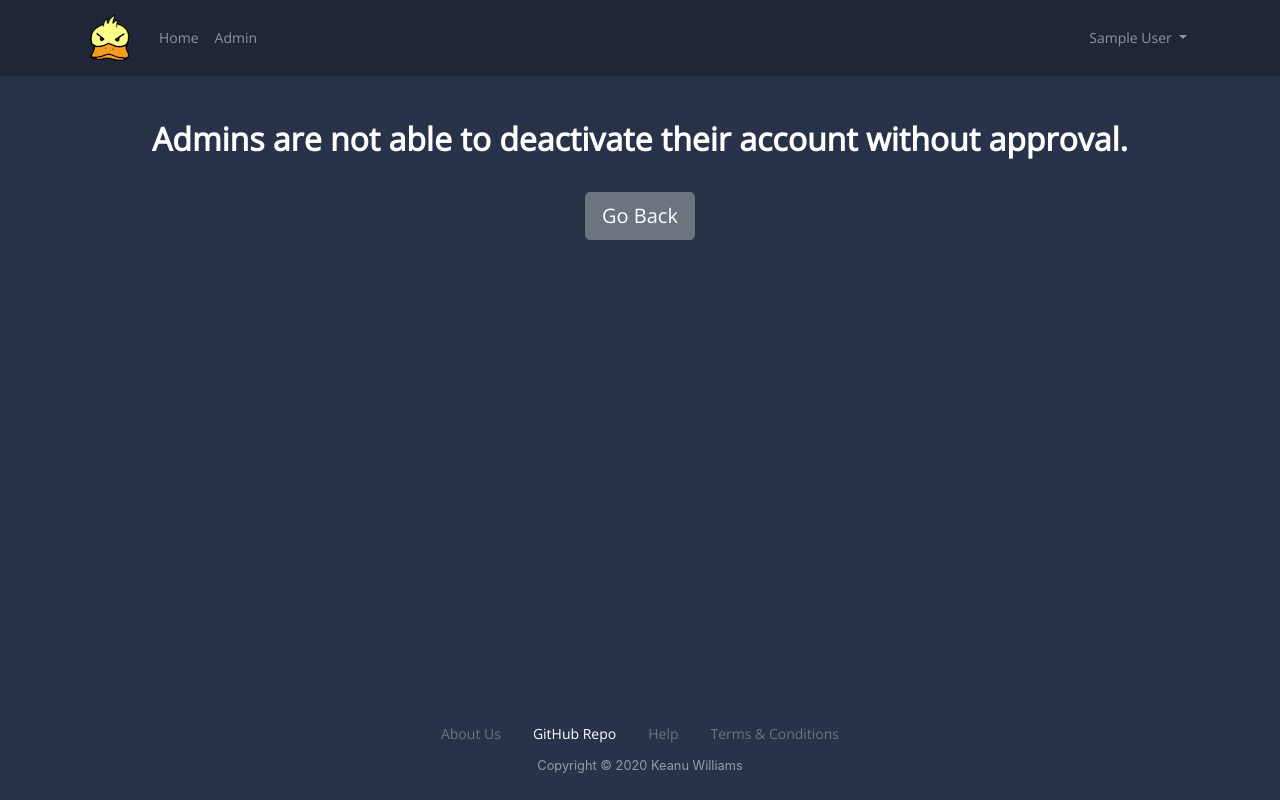
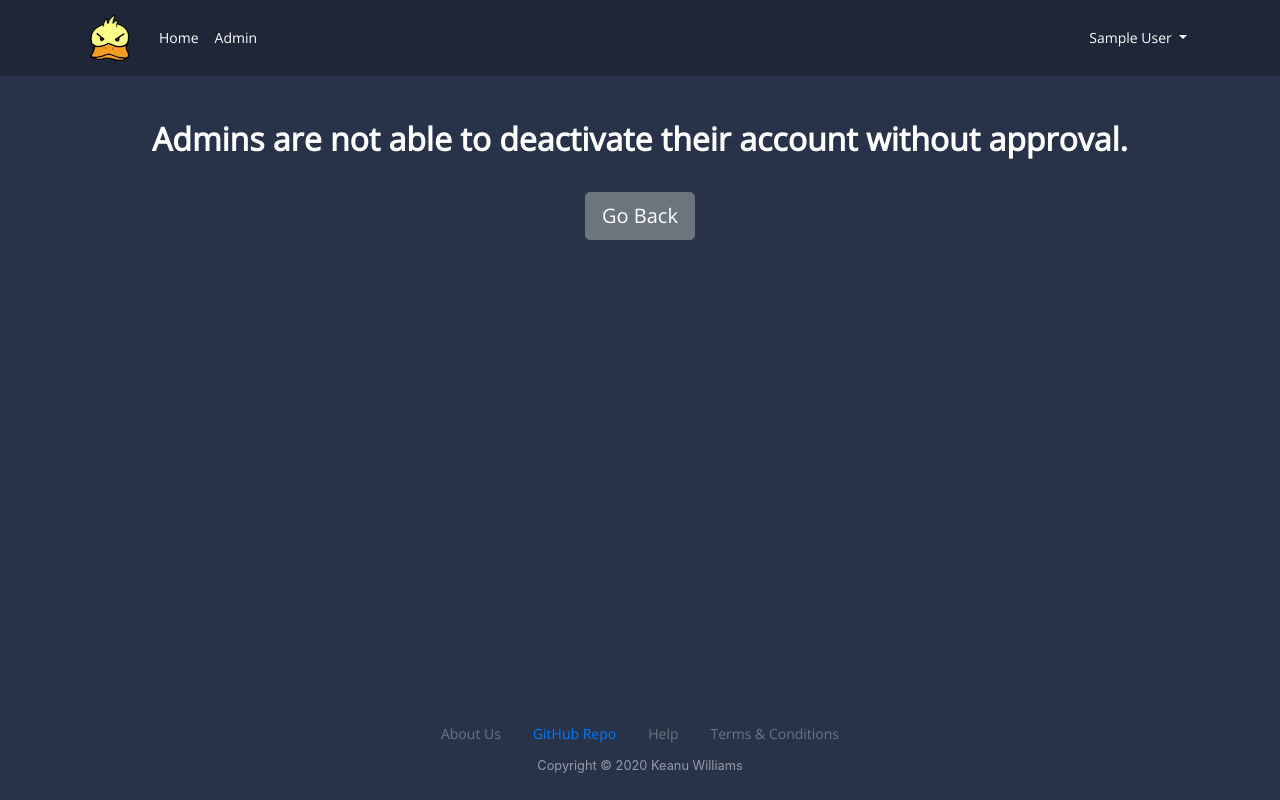
Before and after one commit to keanuwilliams/Billed-Fitness-Log, a Django app: page /deactivate/ in a window 1280 px wide. Run offline with Django 3.2, Linux system fonts and the light colour scheme; the visitor is signed in with stand-in values (Sample User, id 1); some libraries are stand-ins or nearby versions.

Commit message:
Made links in NavBar white

```diff
--- a/bfl/users/static/users/main.css
+++ b/bfl/users/static/users/main.css
@@ -30,11 +30,11 @@
 }
 
 /* Links */
-.nav-link, .dropdown-toggle {
+#navbar-link, .dropdown-toggle {
   color: white;
 }
 
-.nav-link:hover, .dropdown-toggle:hover, .settings-item:hover {
+#navbar-link:hover, .dropdown-toggle:hover, .settings-item:hover {
   color: gray;
   text-decoration: none;
 }
--- a/bfl/users/templates/users/base.html
+++ b/bfl/users/templates/users/base.html
@@ -11,7 +11,7 @@
     integrity="sha384-JcKb8q3iqJ61gNV9KGb8thSsNjpSL0n8PARn9HuZOnIxN0hoP+VmmDGMN5t9UJ0Z" crossorigin="anonymous">
 
     <!-- Static CSS -->
-    <link rel="stylesheet" type="text/css" href="{% static 'users/main.css' %}?20200923">
+    <link rel="stylesheet" type="text/css" href="{% static 'users/main.css' %}">
 
     <!-- Fonts -->
     <link rel="stylesheet" type="text/css" href="//fonts.googleapis.com/css?family=Open+Sans" />
@@ -32,7 +32,7 @@
     <div class="site">
       <!-- NavBar -->
       <header class="site-header">
-        <nav class="navbar navbar-expand-lg navbar-dark" style="background-color: rgba(0,0,0,0.25)">
+        <nav class="navbar navbar-expand-lg navbar-dark" style="background-color: rgba(0,0,0,0.25);">
           <div class="container">
             {% if user.is_authenticated %}
               <a class="navbar-brand" href="{% url 'user_home' %}">
@@ -50,21 +50,21 @@
               <ul class="navbar-nav mr-auto mt-2 mt-lg-0">
                 <li class="nav-item">
                   {% if user.is_authenticated %}
-                    <a class="nav-link" href="{% url 'user_home' %}">Home</a>
+                    <a id="navbar-link" class="nav-link" href="{% url 'user_home' %}">Home</a>
                   {% else %}
-                    <a class="nav-link" href="{% url 'landing' %}">Home</a>
+                    <a id="navbar-link" class="nav-link" href="{% url 'landing' %}">Home</a>
                   {% endif %}
                 </li>
                 <li class="nav-item">
                   {% if user.is_superuser %}
-                    <a class="nav-link" href="/admin/">Admin</a>
+                    <a id="navbar-link" class="nav-link" href="/admin/">Admin</a>
                   {% endif %}
                 </li>
               </ul>
               <ul class="navbar-nav">
                 {% if user.is_authenticated %}
                   <li class="nav-item dropdown">
-                    <a class="nav-link dropdown-toggle" href="#" id="dropdownMenuLink" role="button" data-toggle="dropdown" aria-haspopup="true" aria-expanded="false">
+                    <a id="navbar-link" class="nav-link dropdown-toggle" href="#" id="dropdownMenuLink" role="button" data-toggle="dropdown" aria-haspopup="true" aria-expanded="false">
                       {{ user.first_name }} {{ user.last_name }}
                     </a>
                     <div class="dropdown-menu text-center" aria-labelledby="dropdownMenuLink">
@@ -76,10 +76,10 @@
                   </li>
                 {% else %}
                   <li class="nav-item">
-                    <a class="nav-item nav-link" href="{% url 'login' %}">Login</a>
+                    <a id="navbar-link" class="nav-item nav-link" href="{% url 'login' %}">Login</a>
                   </li>
                   <li class="nav-item">
-                    <a class="nav-item nav-link" href="{% url 'register' %}">Register</a>
+                    <a id="navbar-link" class="nav-item nav-link" href="{% url 'register' %}">Register</a>
                   </li>
                 {% endif%}
               </ul>
```
